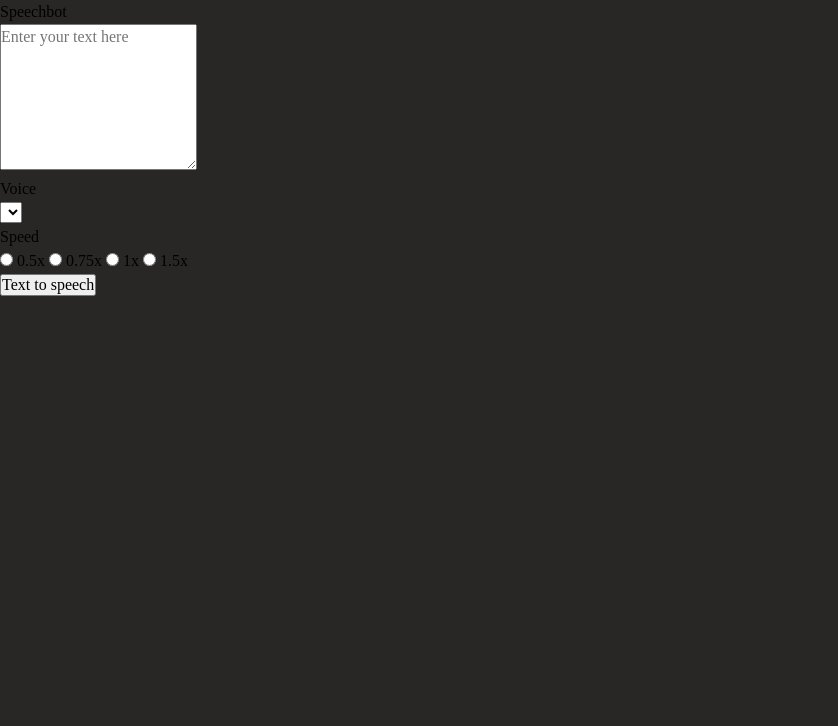
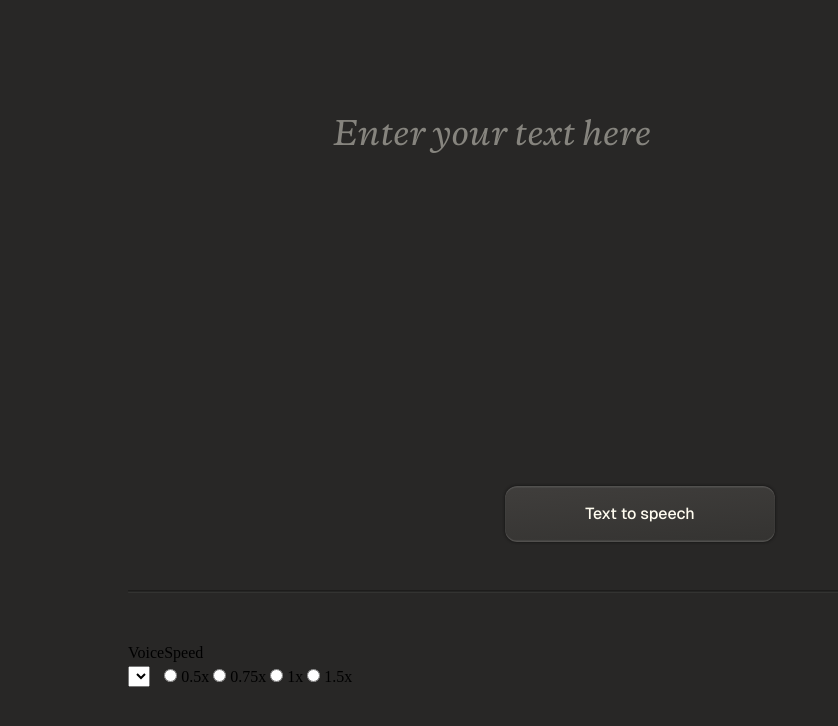
Before and after one commit to JurgisMegnis/text-to-speech, a website built with Vite: page index.html in a window 1280 px wide. Shown: the whole page, without its empty margins (0-838 px from the left). Built offline with nearby package versions, Linux system fonts and the light colour scheme.

Commit message:
Created styling for the form (butto/textarea/divider)

```diff
--- a/index.html
+++ b/index.html
@@ -6,14 +6,17 @@
     <title>Text to speech</title>
   </head>
   <body>
-    <header>
-      <p class="app-nanem">Speechbot</p>
-  </header>
     <form>
         <section class="main-input-container">
             <textarea name="enter your text" id="text-input" rows="6" placeholder="Enter your text here"></textarea>
         </section>
+        <section class="button-container">
+            <input type="submit" value="Text to speech" id="text-to-speech-btn">
+        </section>
+    </form>
+    <div class="settings-top-border"></div>
     <section class="settings-container">
+
         <div class="voice-container">
             <p class="voice-label">Voice</p>
             <select name="dropdown-voice" id="dropdown-voice"></select>
@@ -29,15 +32,12 @@
             <label>
                 <input type="radio" name="group-name" value="speed-m"> 1x
             </label>
-              <label></label>
+            <label>
                 <input type="radio" name="group-name" value="speed-l"> 1.5x
             </label>
         </div>
     </section>
-      <section class="button-container">
-          <input type="submit" value="Text to speech" id="text-to-speech-btn">
-      </section>
-  </form>
+
     <script type="module" src="/src/main.ts"></script>
   </body>
 </html>
--- a/src/sass/abstracts/_colors.scss
+++ b/src/sass/abstracts/_colors.scss
@@ -1,6 +1,7 @@
 $background: #282726;
 $foreground: #FFFCF0;
+$foreground-400: #FFFCF070;
 $accent: #CE5D97;
 $dark: #1C1B1A;
-$button-background-color-one: #383734;
+$button-background-color-one: #403E3C;
 $button-background-color-two: #343331;
--- /dev/null
+++ b/src/sass/base/_animation.scss
@@ -0,0 +1,11 @@
+@keyframes shake {
+    0% { transform: translateX(0); }
+    25% { transform: translateX(-10px); }
+    50% { transform: translateX(10px); }
+    75% { transform: translateX(-10px); }
+    100% { transform: translateX(0); }
+}
+
+.shake {
+    animation: shake 0.3s ease-in-out;
+}
--- a/src/sass/base/_global.scss
+++ b/src/sass/base/_global.scss
@@ -2,4 +2,10 @@
 
 body {
     background-color: $background;
+    min-height: 100svh;
+    display: flex;
+    flex-direction: column;
+    align-items: center;
+    justify-content: center;
+    gap: 48px;
 }
--- a/src/sass/base/_index.scss
+++ b/src/sass/base/_index.scss
@@ -1,2 +1,3 @@
 @forward "reset";
 @forward "global";
+@forward "animation";
--- a/src/sass/components/_primary-buttons.scss
+++ b/src/sass/components/_primary-buttons.scss
@@ -0,0 +1,24 @@
+@use "../abstracts/" as *;
+
+.button-container {
+    input[type="submit"] {
+        background-image: linear-gradient(175deg, $button-background-color-one, $button-background-color-two);
+        padding: 1rem 80px 1rem 80px;
+        border-radius: 12px;
+        @include action-txt;
+        color: $foreground;
+        border: none;
+        box-shadow: inset 0 1.5px 1px #535250,
+                    inset 0 -1.5px 1px #535250,
+                    0 0 3px #100F0F;
+        cursor: pointer;
+
+        &:hover {
+            background-image: linear-gradient(180deg, $button-background-color-one, $button-background-color-one);
+        }
+
+        &:active {
+            box-shadow: 0 0 3px #100F0F;
+        }
+    }
+}
--- a/src/sass/components/_textarea.scss
+++ b/src/sass/components/_textarea.scss
@@ -0,0 +1,23 @@
+@use "../abstracts/" as *;
+
+.main-input-container {
+    width: 60%;
+
+    #text-input {
+        width: 100%;
+        background: rgba(0,0,0,0.0);
+        color: $foreground;
+        border: 0;
+        @include input-txt;
+        resize: none;
+        caret-color: $accent;
+
+        &::placeholder {
+            color: $foreground-400;
+        }
+
+        &:focus {
+            outline:none;
+        }
+    }
+}
--- a/src/sass/layouts/_form.scss
+++ b/src/sass/layouts/_form.scss
@@ -0,0 +1,9 @@
+@use "../abstracts/" as *;
+
+form {
+    width: 80%;
+    display: flex;
+    flex-direction: column;
+    align-items: center;
+    gap: 80px;
+}
--- a/src/sass/layouts/_settings.scss
+++ b/src/sass/layouts/_settings.scss
@@ -0,0 +1,13 @@
+@use "../abstracts/" as *;
+
+.settings-top-border {
+    height: 3px;
+    width: 80%;
+    box-shadow: inset 0 -1px 1px #53525050,
+                inset 0 1px 1px #100F0F80,
+}
+
+.settings-container {
+    display: flex;
+    width: 80%;
+}
```
Lines whose indentation alone changed are shown as unchanged.
